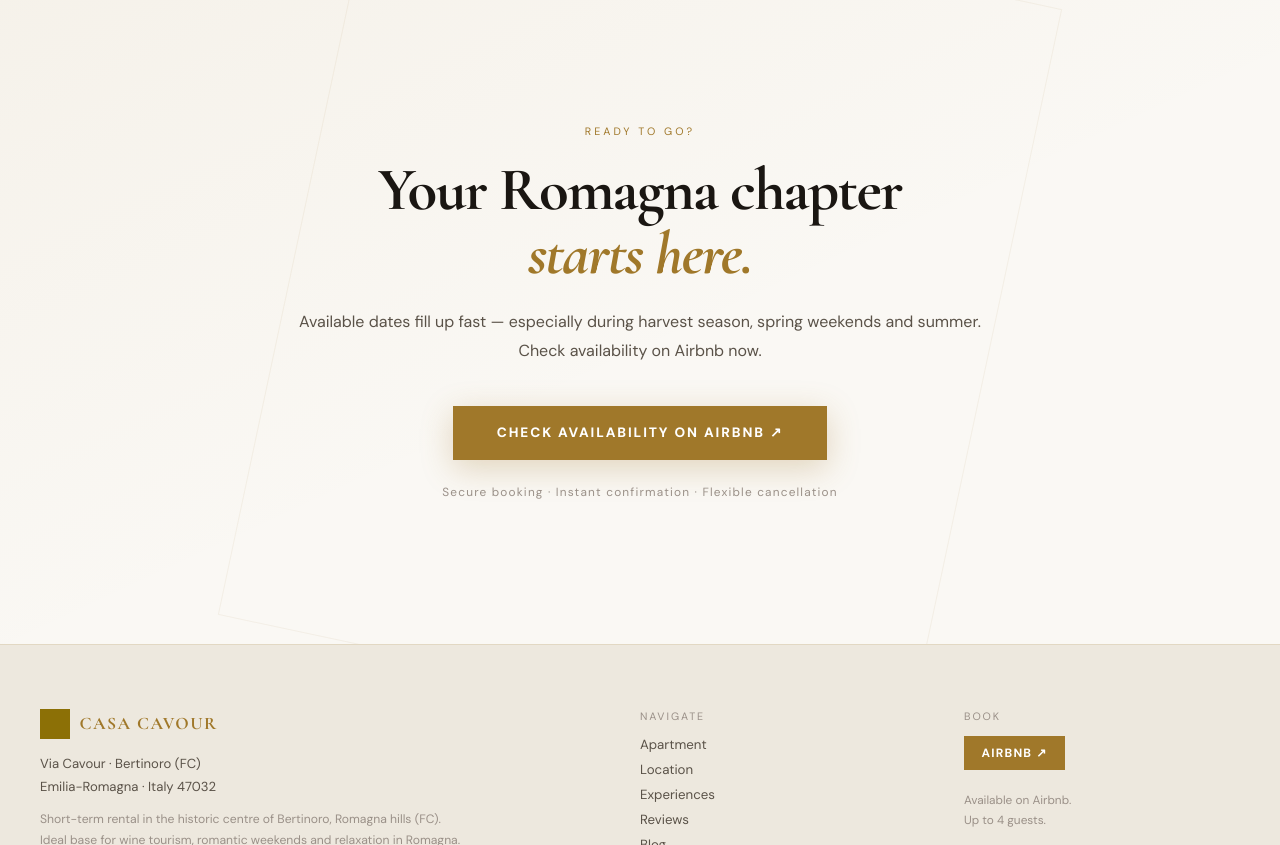
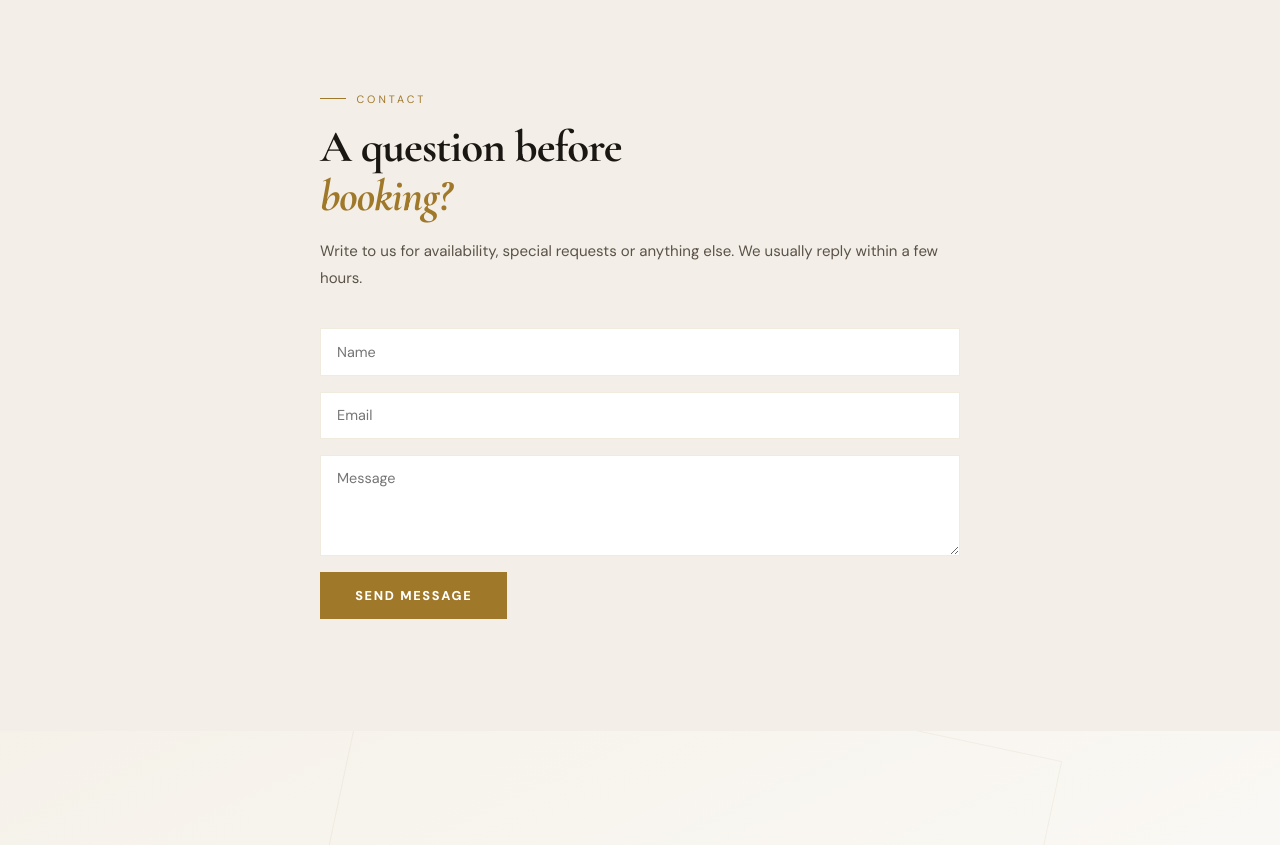
Before and after one commit to vittorionegri68-alt/casa-cavour-en, a React (Vite) app: page / in a window 1280 px wide. Shown: the part 9635-10480 px from the top of the page. Built offline with nearby package versions, Linux system fonts and the light colour scheme.

Commit message:
Add files via upload

```diff
--- a/src/App.jsx
+++ b/src/App.jsx
@@ -779,6 +779,96 @@ function FinalCTA() {
   );
 }
 
+function Contact() {
+  const [sending, setSending] = useState(false);
+  const [sent, setSent] = useState(false);
+  const [error, setError] = useState(false);
+
+  async function handleSubmit(e) {
+    e.preventDefault();
+    const form = e.target;
+    if (form.website.value) { setSent(true); return; } // honeypot: bot, pretend success
+    const payload = {
+      name: form.name.value.trim(),
+      email: form.email.value.trim(),
+      message: form.message.value.trim(),
+      website: "",
+      source: location.hostname + location.pathname,
+    };
+    try {
+      setSending(true);
+      setError(false);
+      const res = await fetch("/api/lead", {
+        method: "POST",
+        headers: { "Content-Type": "application/json" },
+        body: JSON.stringify(payload),
+      });
+      if (!res.ok) throw new Error("bad status");
+      setSent(true);
+      form.reset();
+    } catch (err) {
+      setError(true);
+    } finally {
+      setSending(false);
+    }
+  }
+
+  const inputStyle = {
+    width: "100%",
+    padding: "0.85rem 1rem",
+    fontFamily: "'DM Sans',sans-serif",
+    fontSize: "0.9rem",
+    color: C.text,
+    background: "#fff",
+    border: `1.5px solid ${C.border}`,
+    outline: "none",
+    transition: "border-color 0.2s",
+  };
+
+  return (
+    <section id="contact" style={{ background: C.bg2, padding: "7rem 2rem" }}>
+      <div style={{ maxWidth: 640, margin: "0 auto" }}>
+        <Reveal>
+          <div style={{ fontSize: "0.67rem", letterSpacing: "0.28em", color: C.gold, textTransform: "uppercase", fontFamily: "'DM Sans',sans-serif", marginBottom: "1.1rem", display: "flex", alignItems: "center", gap: "0.65rem" }}>
+            <span style={{ width: 26, height: 1, background: C.gold, display: "inline-block" }} /> Contact
+          </div>
+          <h2 style={{ fontFamily: "'Cormorant Garamond','Playfair Display',serif", fontSize: "clamp(1.8rem,3.5vw,3rem)", color: C.text, fontWeight: 700, lineHeight: 1.1, marginBottom: "1rem", letterSpacing: "-0.02em" }}>
+            A question before<br /><span style={{ color: C.gold, fontStyle: "italic" }}>booking?</span>
+          </h2>
+          <p style={{ fontSize: "0.94rem", color: C.textMid, lineHeight: 1.85, fontFamily: "'DM Sans',sans-serif", marginBottom: "2.2rem" }}>
+            Write to us for availability, special requests or anything else. We usually reply within a few hours.
+          </p>
+
+          {sent ? (
+            <div style={{ padding: "1.5rem", background: "#fff", border: `1.5px solid ${C.gold}`, fontFamily: "'DM Sans',sans-serif", fontSize: "0.92rem", color: C.text }}>
+              Message sent. We'll get back to you as soon as possible.
+            </div>
+          ) : (
+            <form onSubmit={handleSubmit} style={{ display: "flex", flexDirection: "column", gap: "1rem" }}>
+              <input type="text" name="website" tabIndex={-1} autoComplete="off" aria-hidden="true"
+                style={{ position: "absolute", left: "-9999px", width: 1, height: 1, opacity: 0 }} />
+              <input type="text" name="name" placeholder="Name" required style={inputStyle} />
+              <input type="email" name="email" placeholder="Email" required style={inputStyle} />
+              <textarea name="message" placeholder="Message" rows={4} required style={{ ...inputStyle, resize: "vertical" }} />
+              <button type="submit" disabled={sending}
+                style={{ alignSelf: "flex-start", background: C.gold, color: "#fff", padding: "0.95rem 2.2rem", fontSize: "0.8rem", fontWeight: 800, letterSpacing: "0.13em", textTransform: "uppercase", border: "none", cursor: sending ? "default" : "pointer", opacity: sending ? 0.7 : 1, fontFamily: "'DM Sans',sans-serif", transition: "all 0.25s" }}
+                onMouseEnter={e => { if (!sending) e.currentTarget.style.background = "#8a6520"; }}
+                onMouseLeave={e => { e.currentTarget.style.background = C.gold; }}>
+                {sending ? "Sending…" : "Send message"}
+              </button>
+              {error && (
+                <div style={{ fontFamily: "'DM Sans',sans-serif", fontSize: "0.82rem", color: "#b4453a" }}>
+                  We couldn't send your message. Please try again, or message us on Instagram.
+                </div>
+              )}
+            </form>
+          )}
+        </Reveal>
+      </div>
+    </section>
+  );
+}
+
 function Footer() {
   return (
     <footer style={{ background: C.bg3, borderTop: `1px solid ${C.border}`, padding: "4rem 2rem 2rem" }}>
@@ -798,7 +888,7 @@ function Footer() {
           </div>
           <div>
             <div style={{ fontSize: "0.67rem", letterSpacing: "0.18em", textTransform: "uppercase", color: C.textSoft, fontFamily: "'DM Sans',sans-serif", marginBottom: "0.85rem" }}>Navigate</div>
-            {[["Apartment","apartment"],["Location","location"],["Experiences","experiences"],["Reviews","reviews"],["Blog","blog"],["FAQ","qa"]].map(([label, anchor]) => (
+            {[["Apartment","apartment"],["Location","location"],["Experiences","experiences"],["Reviews","reviews"],["Blog","blog"],["FAQ","qa"],["Contact","contact"]].map(([label, anchor]) => (
               <a key={anchor} href={`#${anchor}`} style={{ display: "block", color: C.textMid, textDecoration: "none", fontSize: "0.83rem", fontFamily: "'DM Sans',sans-serif", marginBottom: "0.5rem", transition: "color 0.2s" }}
                 onMouseEnter={e => e.target.style.color=C.gold} onMouseLeave={e => e.target.style.color=C.textMid}>
                 {label}
@@ -875,6 +965,7 @@ export default function App() {
       <About />
       <Blog />
       <QA />
+      <Contact />
       <FinalCTA />
       <Footer />
     </>
```
